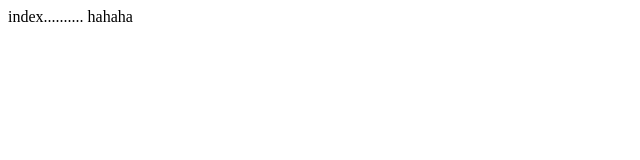
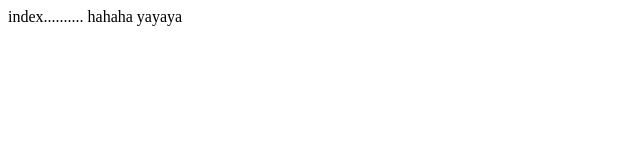
Before and after one commit to AshinCode/Servlet2, a plain HTML site: page Servlet-2/WebContent/index.html in a window 1280 px wide. Shown: the full height of the page, 0-640 px from the left. Drawn offline with Linux system fonts and the light colour scheme.

Commit message:
Update index.html
yayaya

```diff
--- a/Servlet-2/WebContent/index.html
+++ b/Servlet-2/WebContent/index.html
@@ -7,5 +7,6 @@
 <body>
 index..........
 hahaha
+yayaya
 </body>
 </html>
```
